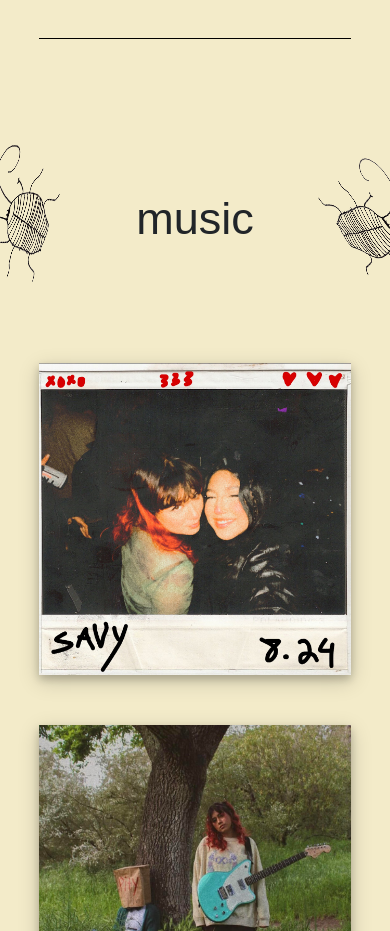
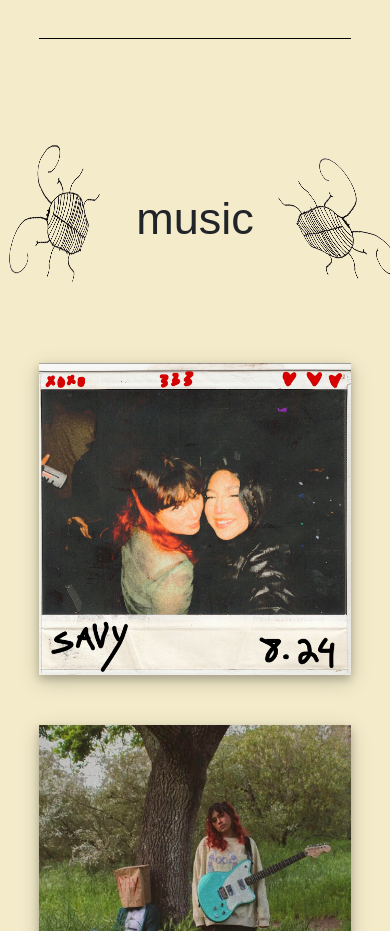
Before and after one commit to alyssamarie0107/luna-ivy, a React (Create React App) app: page / in a window 390 px wide. Shown: the part 3500-4431 px from the top of the page. Built offline with nearby package versions, Linux system fonts and the light colour scheme; a web font is replaced by a local one.

Commit message:
adjust margin of beetles for mobile view

```diff
--- a/src/sections/music/Music.module.css
+++ b/src/sections/music/Music.module.css
@@ -57,6 +57,7 @@
     #musicHeader > img {
         width: 20vw;
         height: 20vh;
+        margin: 0 40px;
         animation: none !important;
     }
 
```
